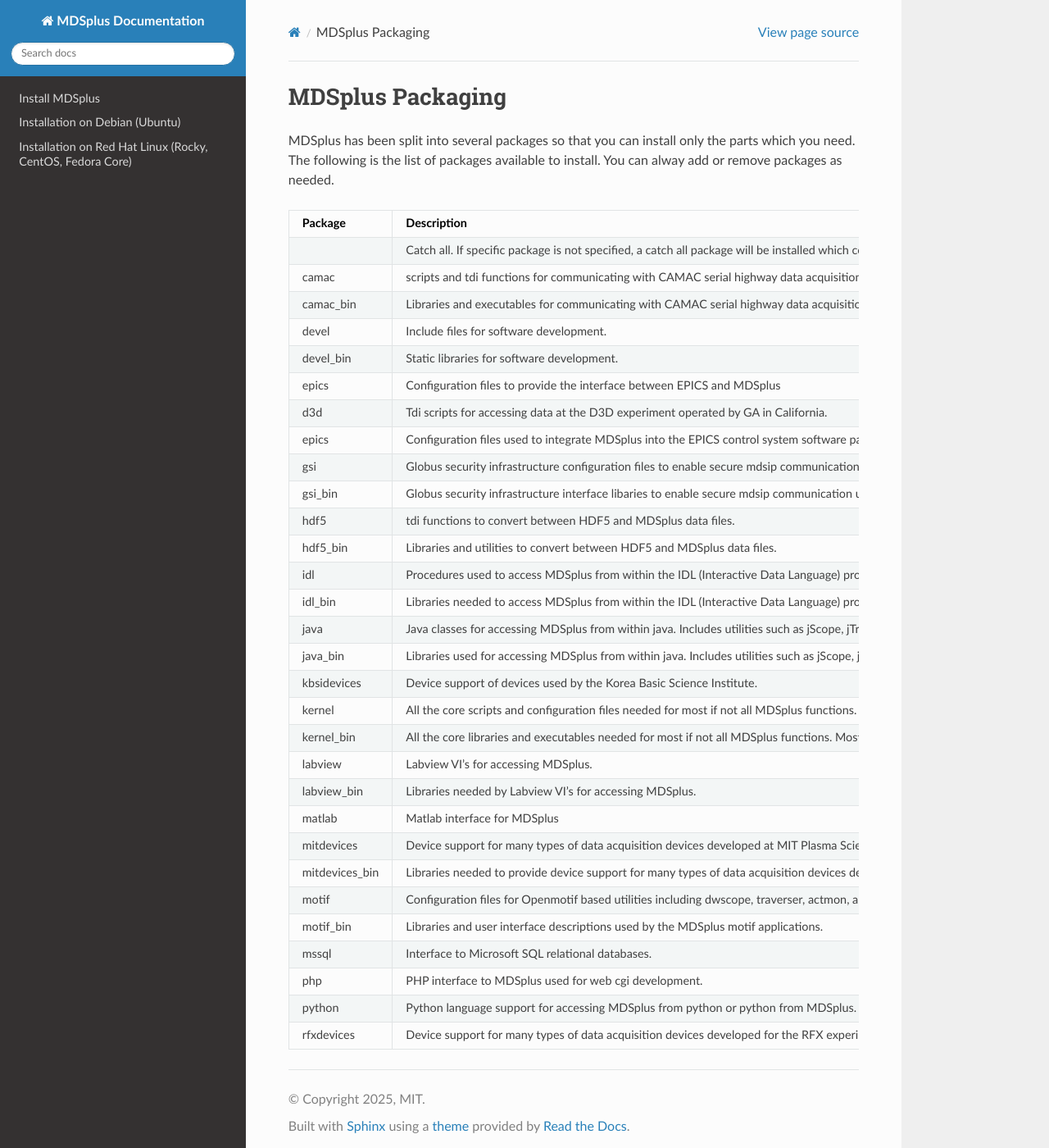
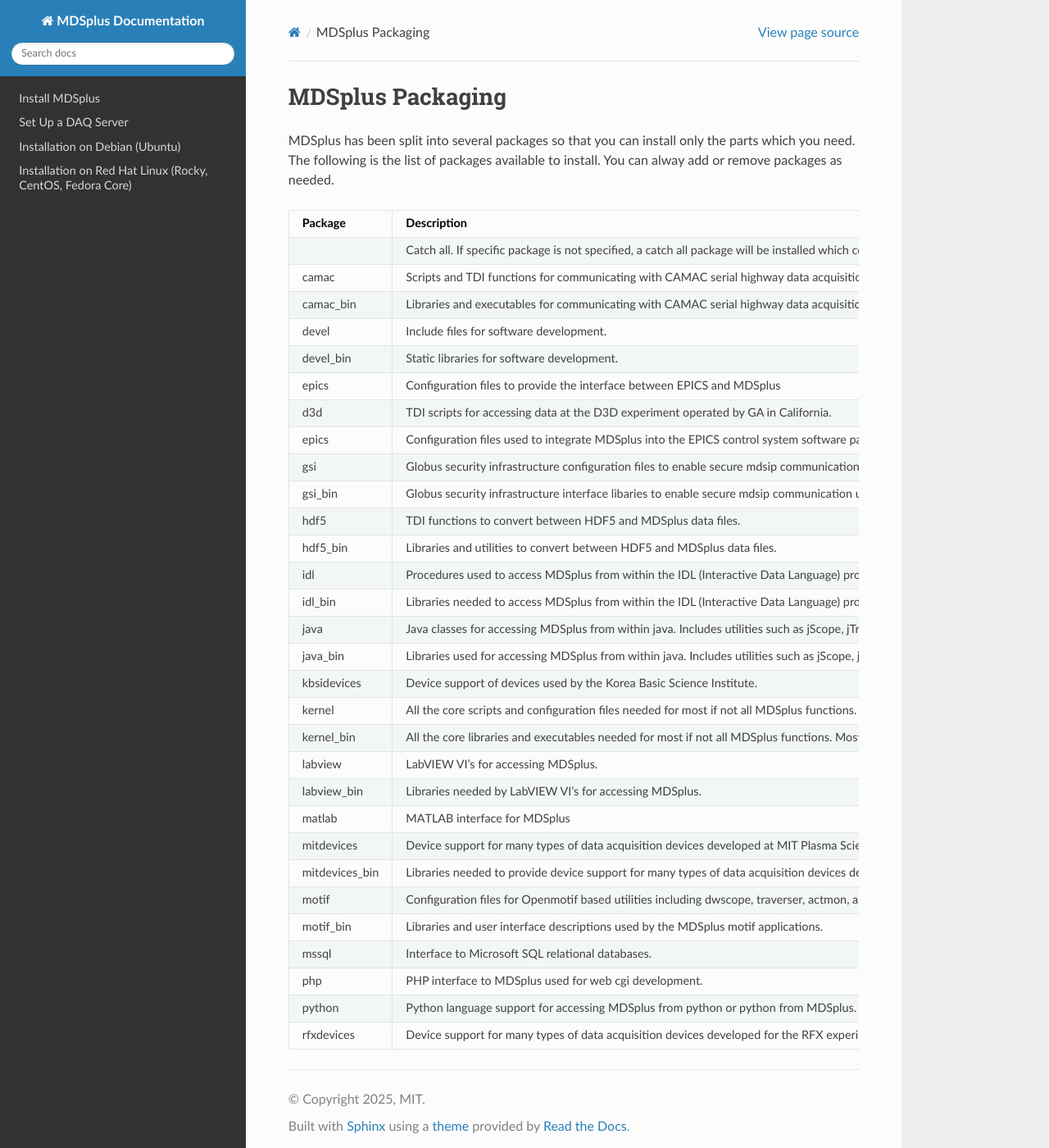
Before and after one commit to MDSplus/Documentation, a Sphinx documentation site: the page built from docs/install/packages.md, in a window 1280 px wide and 1400 px high. Shown: the whole window at 82% size. Built offline with Sphinx 7.4.7 and the Read the Docs theme 3.1.0, drawn with Linux system fonts in a browser that asks for light colours.

Commit message:
Corrections to debian install and packages list, per Mark Winkel, plus minor updates to main install page

```diff
--- a/docs/install.md
+++ b/docs/install.md
@@ -12,3 +12,7 @@
 Instructions for Mac OS to come with new release
 
 Instructions for Windows to come with new release
+
+# Set Up a DAQ Server
+
+[Instructions here](daq/setup.md)
--- a/docs/install/packages.md
+++ b/docs/install/packages.md
@@ -5,16 +5,16 @@
 | Package | Description |
 | ------- | ----------- |
 | &nbsp; | Catch all. If specific package is not specified, a catch all package will be installed which contains dependencies to the core system MDSplus subpackages. |
-| camac | scripts and tdi functions for communicating with CAMAC serial highway data acquisition devices. |
+| camac | Scripts and TDI functions for communicating with CAMAC serial highway data acquisition devices. |
 | camac_bin | Libraries and executables for communicating with CAMAC serial highway data acquisition devices. |
 | devel | Include files for software development. |
 | devel_bin  | Static libraries for software development. |
 | epics | Configuration files to provide the interface between EPICS and MDSplus |
-| d3d | Tdi scripts for accessing data at the D3D experiment operated by GA in California. |
+| d3d | TDI scripts for accessing data at the D3D experiment operated by GA in California. |
 | epics | Configuration files used to integrate MDSplus into the EPICS control system software package. |
 | gsi | Globus security infrastructure configuration files to enable secure mdsip communication using X.509 certificate authentication and authorization. |
 | gsi_bin | Globus security infrastructure interface libaries to enable secure mdsip communication using X.509 certificate authentication and authorization. |
-| hdf5 | tdi functions to convert between HDF5 and MDSplus data files. |
+| hdf5 | TDI functions to convert between HDF5 and MDSplus data files. |
 | hdf5_bin | Libraries and utilities to convert between HDF5 and MDSplus data files. |
 | idl | Procedures used to access MDSplus from within the IDL (Interactive Data Language) product. |
 | idl_bin | Libraries needed to access MDSplus from within the IDL (Interactive Data Language) product. |
@@ -23,10 +23,10 @@
 | kbsidevices | Device support of devices used by the Korea Basic Science Institute. |
 | kernel | All the core scripts and configuration files needed for most if not all MDSplus functions. Most other packages will include dependencies on this package. |
 | kernel_bin | All the core libraries and executables needed for most if not all MDSplus functions. Most other packages will include dependencies on this package. |
-| labview | Labview VI's for accessing MDSplus. |
-| labview_bin | Libraries needed by Labview VI's for accessing MDSplus. |
-| matlab | Matlab interface for MDSplus |
-| mitdevices | Device support for many types of data acquisition devices developed at MIT Plasma Science and Fusion Laboratory. |
+| labview | LabVIEW VI's for accessing MDSplus. |
+| labview_bin | Libraries needed by LabVIEW VI's for accessing MDSplus. |
+| matlab | MATLAB interface for MDSplus |
+| mitdevices | Device support for many types of data acquisition devices developed at MIT Plasma Science and Fusion Center. |
 | mitdevices_bin | Libraries needed to provide device support for many types of data acquisition devices developed at MIT Plasma Science and Fusion Laboratory. |
 | motif | Configuration files for Openmotif based utilities including dwscope, traverser, actmon, and actions. |
 | motif_bin | Libraries and user interface descriptions used by the MDSplus motif applications. |
```
Also changed, not shown: docs/install/debian.md (+8 -8 lines).
